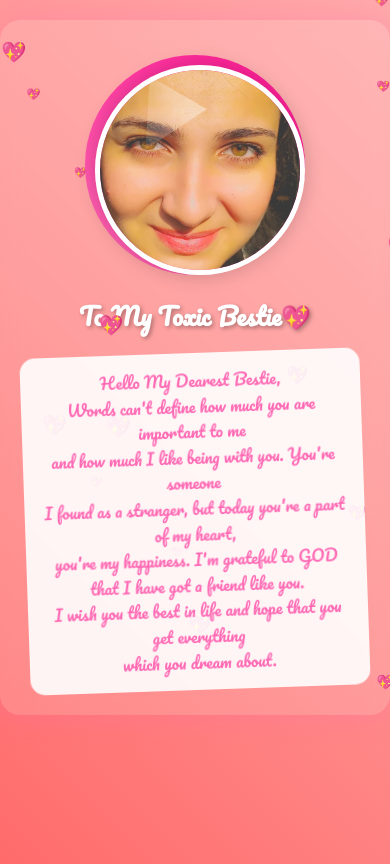
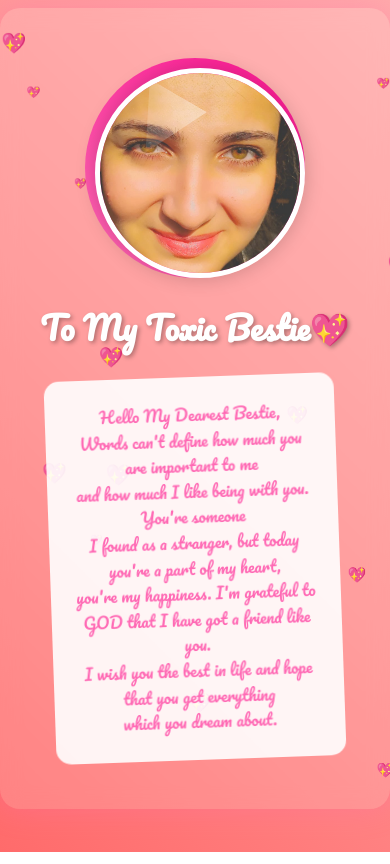
Before and after one commit to StillSeeker/stop, a plain HTML site: page index.html in a window 390 px wide. Shown: the top 864 px of the page. Drawn offline with Linux system fonts and the light colour scheme.

Commit message:
Update style.css

```diff
--- a/style.css
+++ b/style.css
@@ -1,4 +1,3 @@
-/* style.css */
 body {
     margin: 0;
     background: linear-gradient(45deg, #ff6b6b, #ff8e8e, #ffaaaa);
@@ -72,20 +71,6 @@ body {
     margin: 0;
 }
 
-.music-toggle {
-    position: fixed;
-    bottom: 20px;
-    right: 20px;
-    padding: 15px;
-    border: none;
-    border-radius: 50%;
-    background: #ff69b4;
-    color: white;
-    cursor: pointer;
-    box-shadow: 0 0 15px rgba(0,0,0,0.2);
-    transition: transform 0.3s;
-}
-
 @keyframes pulse {
     0% { transform: scale(0.95); }
     50% { transform: scale(1); }
@@ -105,41 +90,16 @@ body {
     width: 100%;
     height: 100%;
 }
-/* Updated CSS for mobile responsiveness */
-body {
-    overflow: auto; /* Enable scrolling */
-    touch-action: manipulation; /* Improve mobile touch */
-}
 
-.valentine-container {
-    max-width: 95%; /* Mobile-friendly width */
-    margin: 5% auto;
-    padding: 15px;
-}
-
-@media (max-width: 768px) {
+/* Responsive Design */
+@media screen and (max-width: 768px) {
     .photo-frame {
         width: 200px;
         height: 200px;
     }
 
     .valentine-title {
-        font-size: 1.8em;
-    }
-
-    .message-text {
-        font-size: 1.1em;
-    }
-
-    .message-box {
-        margin: 10px;
-        padding: 15px;
-    }
-}
-
-@media (max-width: 480px) {
-    .valentine-title {
-        font-size: 1.5em;
+        font-size: 2em;
     }
 
     .message-text {
```
